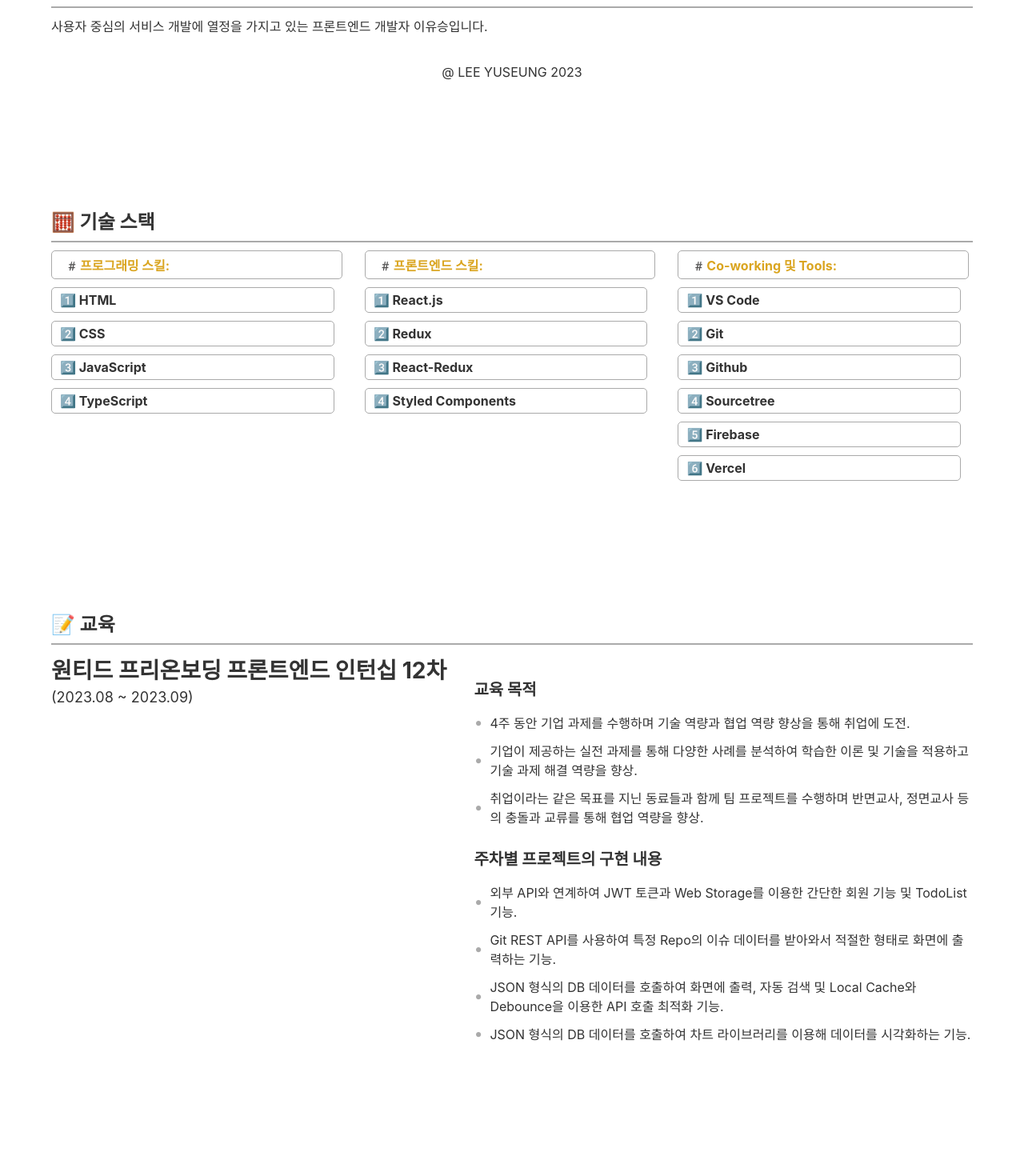
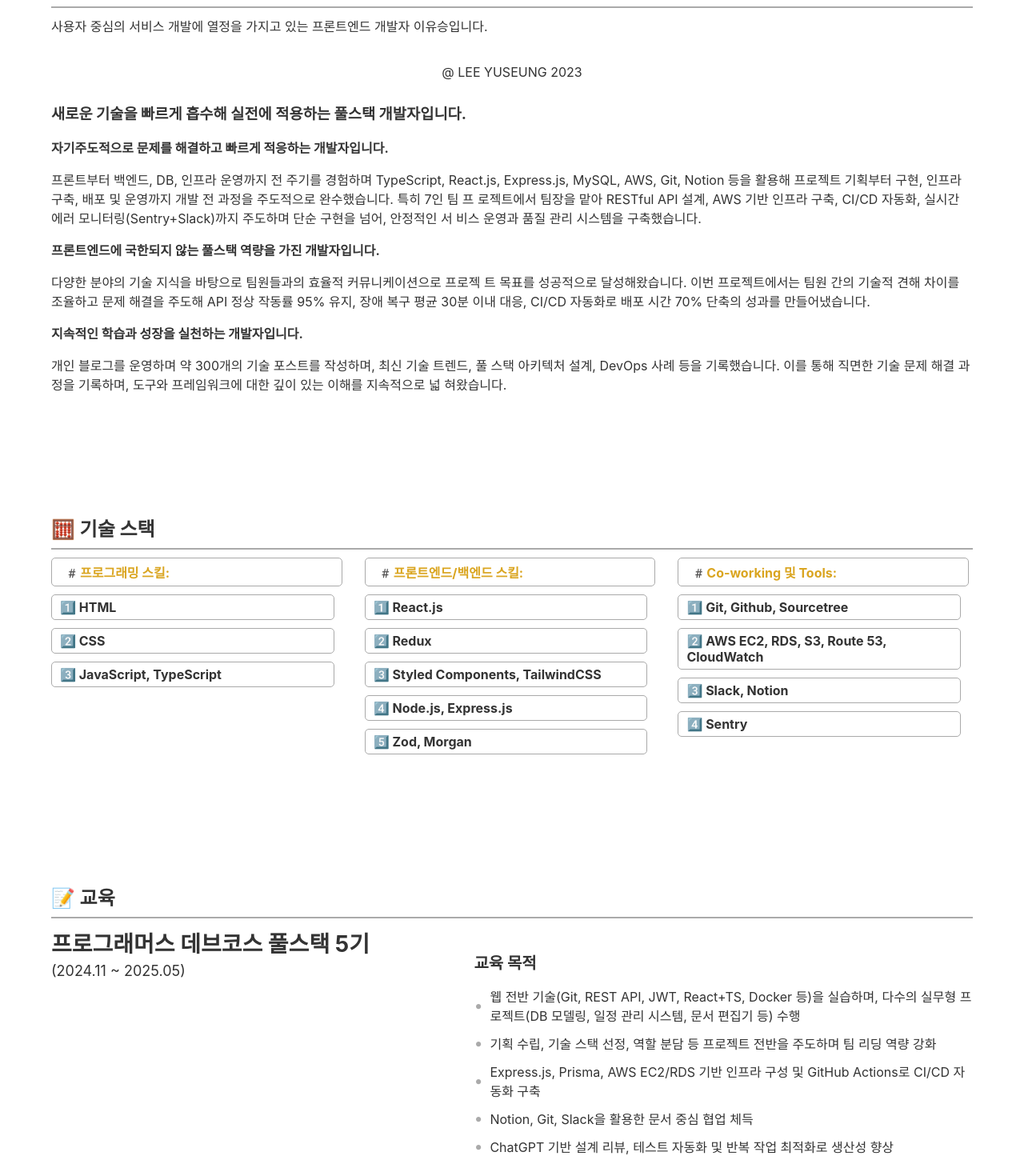
Before and after one commit to Akows/myPortfolio, a React (Create React App) app: page /introducemyself in a window 1280 px wide. Shown: the part 685-2130 px from the top of the page at 80% size. Built offline with nearby package versions, Linux system fonts and the light colour scheme.

Commit message:
Feat: 내용 갱신 (2025년)

```diff
--- a/src/pages/IntroduceMyself.tsx
+++ b/src/pages/IntroduceMyself.tsx
@@ -318,6 +318,34 @@ const IntroduceMyself: React.FC = () => {
             위해 끊임없이 학습하고 도전하고 있습니다. 기술과 창의력을 결합하여
             세상에 긍정적인 영향을 미치고 싶습니다.
           </p>
+          <h3>
+            새로운 기술을 빠르게 흡수해 실전에 적용하는 풀스택 개발자입니다.
+          </h3>
+          <b>자기주도적으로 문제를 해결하고 빠르게 적응하는 개발자입니다.</b>
+          <p>
+            프론트부터 백엔드, DB, 인프라 운영까지 전 주기를 경험하며
+            TypeScript, React.js, Express.js, MySQL, AWS, Git, Notion 등을
+            활용해 프로젝트 기획부터 구현, 인프라 구축, 배포 및 운영까지 개발 전
+            과정을 주도적으로 완수했습니다. 특히 7인 팀 프 로젝트에서 팀장을
+            맡아 RESTful API 설계, AWS 기반 인프라 구축, CI/CD 자동화, 실시간
+            에러 모니터링(Sentry+Slack)까지 주도하며 단순 구현을 넘어, 안정적인
+            서 비스 운영과 품질 관리 시스템을 구축했습니다.
+          </p>
+          <b>프론트엔드에 국한되지 않는 풀스택 역량을 가진 개발자입니다.</b>
+          <p>
+            다양한 분야의 기술 지식을 바탕으로 팀원들과의 효율적
+            커뮤니케이션으로 프로젝 트 목표를 성공적으로 달성해왔습니다. 이번
+            프로젝트에서는 팀원 간의 기술적 견해 차이를 조율하고 문제 해결을
+            주도해 API 정상 작동률 95% 유지, 장애 복구 평균 30분 이내 대응,
+            CI/CD 자동화로 배포 시간 70% 단축의 성과를 만들어냈습니다.
+          </p>
+          <b>지속적인 학습과 성장을 실천하는 개발자입니다.</b>
+          <p>
+            개인 블로그를 운영하며 약 300개의 기술 포스트를 작성하며, 최신 기술
+            트렌드, 풀 스택 아키텍처 설계, DevOps 사례 등을 기록했습니다. 이를
+            통해 직면한 기술 문제 해결 과정을 기록하며, 도구와 프레임워크에 대한
+            깊이 있는 이해를 지속적으로 넓 혀왔습니다.
+          </p>
         </Section>
 
         <Section>
@@ -329,36 +357,67 @@ const IntroduceMyself: React.FC = () => {
               </CategoryTag>
               <SkillItem>1️⃣ HTML</SkillItem>
               <SkillItem>2️⃣ CSS</SkillItem>
-              <SkillItem>3️⃣ JavaScript</SkillItem>
-              <SkillItem>4️⃣ TypeScript</SkillItem>
+              <SkillItem>3️⃣ JavaScript, TypeScript</SkillItem>
             </SkillCategoryWrapper>
 
             <SkillCategoryWrapper>
               <CategoryTag>
-                <span className="emphasized">#️프론트엔드 스킬:</span>
+                <span className="emphasized">#️프론트엔드/백엔드 스킬:</span>
               </CategoryTag>
               <SkillItem>1️⃣ React.js</SkillItem>
               <SkillItem>2️⃣ Redux</SkillItem>
-              <SkillItem>3️⃣ React-Redux</SkillItem>
-              <SkillItem>4️⃣ Styled Components</SkillItem>
+              <SkillItem>3️⃣ Styled Components, TailwindCSS</SkillItem>
+              <SkillItem>4️⃣ Node.js, Express.js</SkillItem>
+              <SkillItem>5️⃣ Zod, Morgan</SkillItem>
             </SkillCategoryWrapper>
 
             <SkillCategoryWrapper>
               <CategoryTag>
                 <span className="emphasized">#️Co-working 및 Tools:</span>
               </CategoryTag>
-              <SkillItem>1️⃣ VS Code</SkillItem>
-              <SkillItem>2️⃣ Git</SkillItem>
-              <SkillItem>3️⃣ Github</SkillItem>
-              <SkillItem>4️⃣ Sourcetree</SkillItem>
-              <SkillItem>5️⃣ Firebase</SkillItem>
-              <SkillItem>6️⃣ Vercel</SkillItem>
+              <SkillItem>1️⃣ Git, Github, Sourcetree</SkillItem>
+              <SkillItem>2️⃣ AWS EC2, RDS, S3, Route 53, CloudWatch</SkillItem>
+              <SkillItem>3️⃣ Slack, Notion</SkillItem>
+              <SkillItem>4️⃣ Sentry</SkillItem>
             </SkillCategoryWrapper>
           </SkillWrapper>
         </Section>
 
         <Section>
           <h2>📝 교육</h2>
+          <EducationWrapper>
+            <LeftContent>
+              <EducationContent>
+                프로그래머스 데브코스 풀스택 5기
+              </EducationContent>
+              <EducationDate>(2024.11 ~ 2025.05)</EducationDate>
+            </LeftContent>
+
+            <RightContent>
+              <SubSectionTitle>교육 목적</SubSectionTitle>
+              <Description>
+                웹 전반 기술(Git, REST API, JWT, React+TS, Docker 등)을
+                실습하며, 다수의 실무형 프로젝트(DB 모델링, 일정 관리 시스템,
+                문서 편집기 등) 수행
+              </Description>
+              <Description>
+                기획 수립, 기술 스택 선정, 역할 분담 등 프로젝트 전반을 주도하며
+                팀 리딩 역량 강화
+              </Description>
+              <Description>
+                Express.js, Prisma, AWS EC2/RDS 기반 인프라 구성 및 GitHub
+                Actions로 CI/CD 자동화 구축
+              </Description>
+              <Description>
+                Notion, Git, Slack을 활용한 문서 중심 협업 체득
+              </Description>
+              <Description>
+                ChatGPT 기반 설계 리뷰, 테스트 자동화 및 반복 작업 최적화로
+                생산성 향상
+              </Description>
+            </RightContent>
+          </EducationWrapper>
+
           <EducationWrapper>
             <LeftContent>
               <EducationContent>
```
